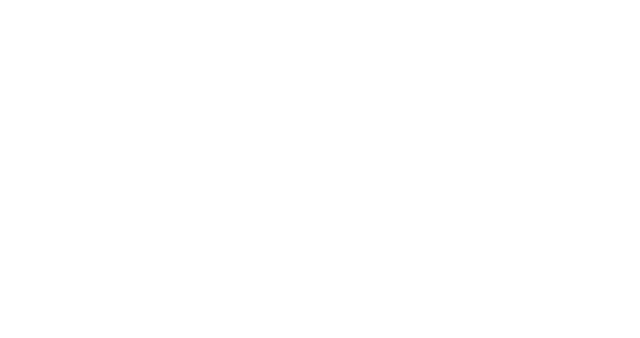
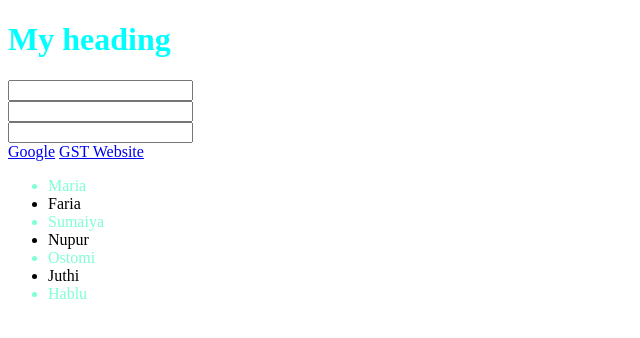
Before and after one commit to Soroneka/Pseudo-position, a plain HTML site: page index.html in a window 1280 px wide. Shown: the whole page, without its empty margins (0-640 px from the left). Drawn offline with Linux system fonts and the light colour scheme.

Commit message:
next step done

```diff
--- a/index.html
+++ b/index.html
@@ -4,8 +4,58 @@
     <meta charset="UTF-8">
     <meta name="viewport" content="width=device-width, initial-scale=1.0">
     <title>Pseudo</title>
+    <style>
+        h1{
+            color: aqua;
+        }
+        h1:hover{
+            color: brown;
+            background-color: cadetblue;
+        }
+        input:focus{
+            color: chartreuse;
+            /* padding-left: 30px; */
+            outline: 0px;
+            border: 2px solid red;
+
+        }
+        a:visited{
+            color: red;
+        }
+
+        /* li:last-child{ */
+            /* color: brown; */
+        /* } */
+        /* li:first-child{
+            color: darkslateblue;
+        } */
+         li:nth-child(2n+1){
+            color: aquamarine;
+         }
+
+    </style>
 </head>
 <body>
+    <h1>My heading</h1>
+
+    <input type="text"> <br>
+    <input type="text"><br>
+    <input type="text">
+    <br>
+    <a href="https://www.google.com/">Google</a>
+    <a href="https://gstadmission.ac.bd/login-with-id">GST Website</a>
+    <ul>
+        <li>Maria</li>
+        <li>Faria</li>
+        <li>Sumaiya</li>
+        <li>Nupur</li>
+        <li>Ostomi</li>
+        <li>Juthi</li>
+        <li>Hablu</li>
+    </ul>
+
+
+
 
 </body>
 </html>
```
